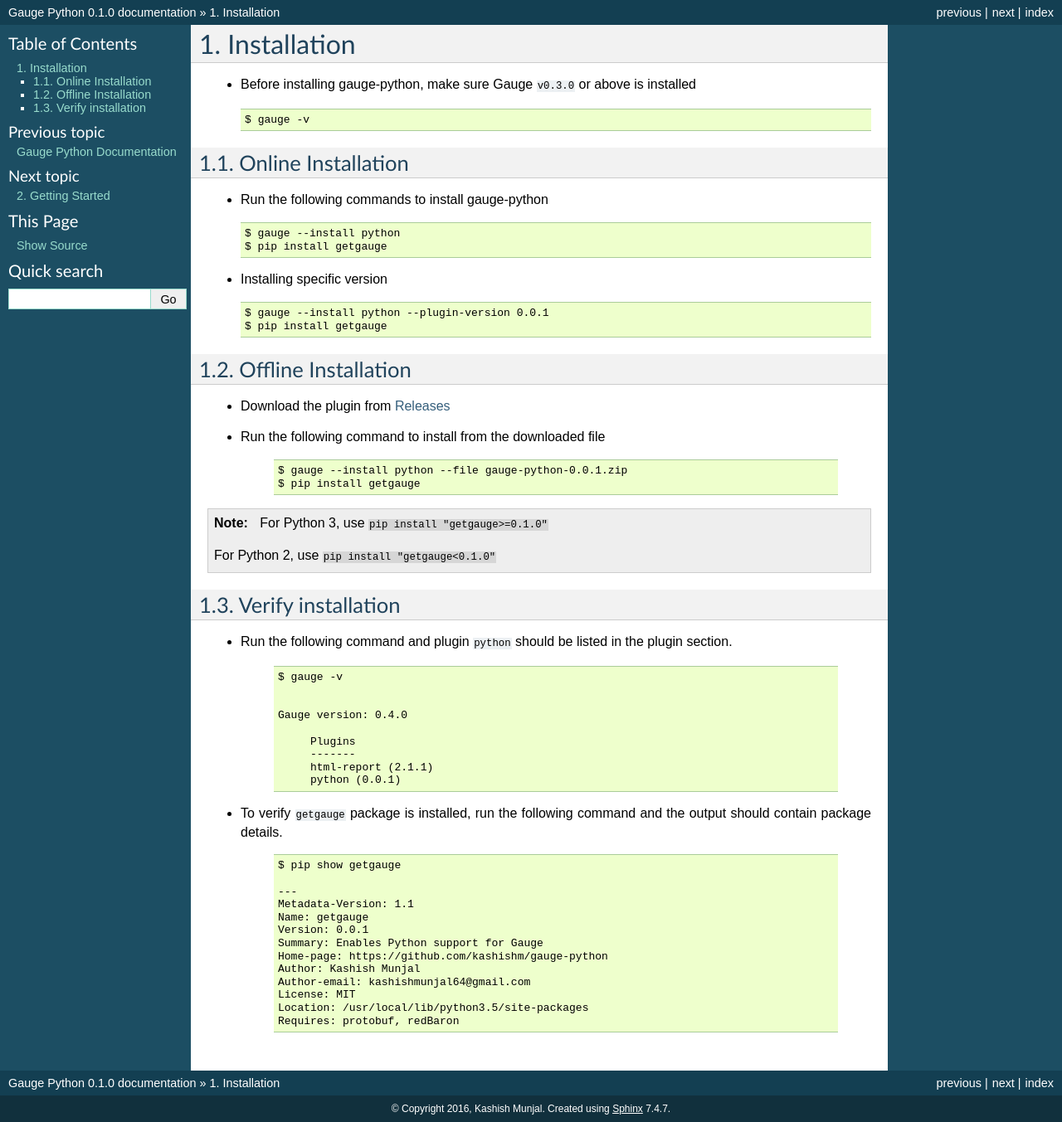
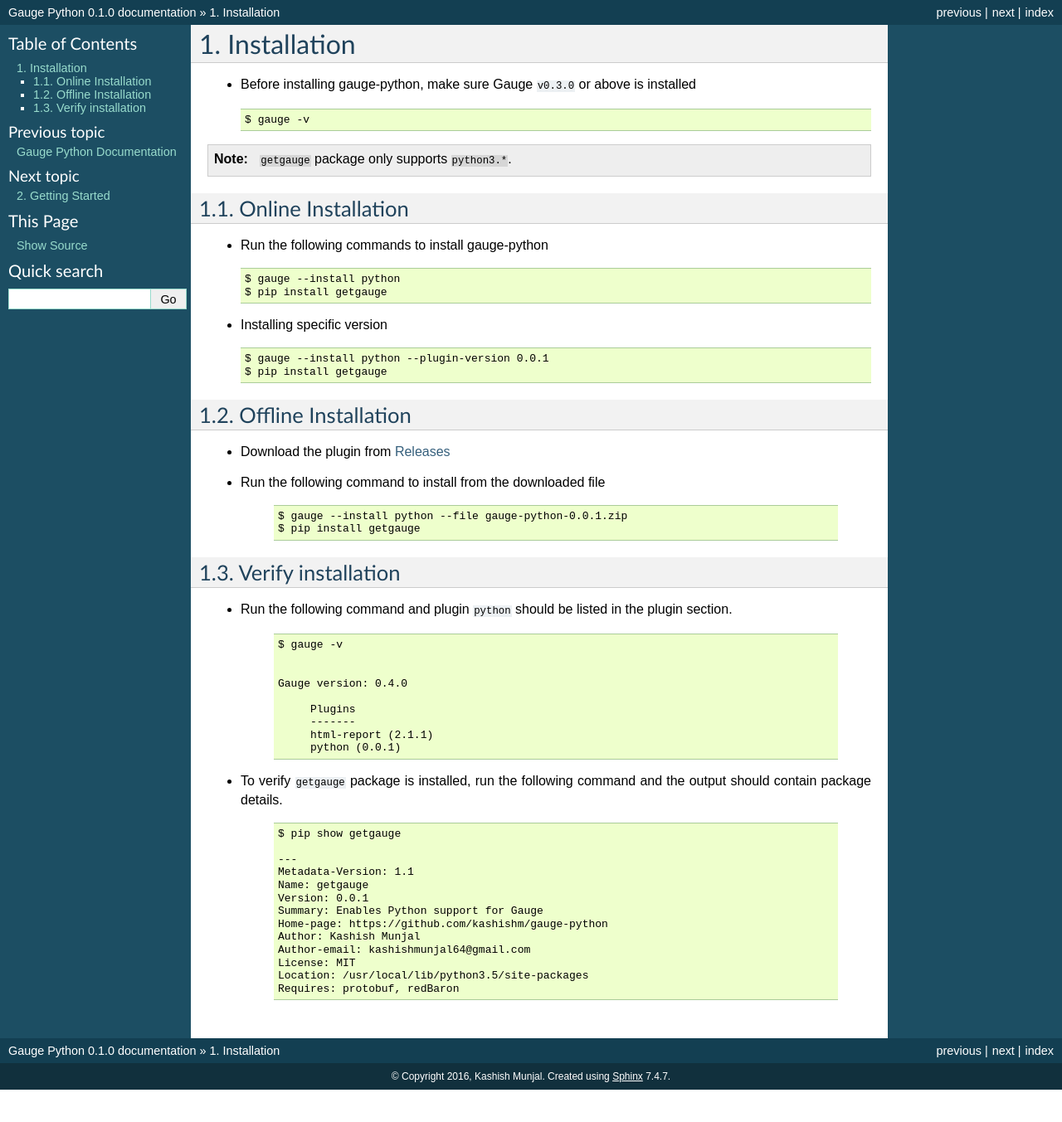
Before and after one commit to getgauge/gauge-python, a Sphinx documentation site: the page built from docs/source/installation.rst, in a window 1280 px wide. Shown: the whole page at 83% size. Built offline with Sphinx 7.4.7, drawn with Linux system fonts in a browser that asks for light colours; after the commit the page ends 1314 px from its top, so only the background shows below that.

Commit message:
Updating docs

```diff
--- a/docs/source/installation.rst
+++ b/docs/source/installation.rst
@@ -9,6 +9,10 @@
    .. code:: sh
 
        $ gauge -v
+
+.. note::
+   ``getgauge`` package only supports ``python3.*``.
+
 
 Online Installation
 ~~~~~~~~~~~~~~~~~~~
@@ -40,12 +44,6 @@
        $ gauge --install python --file gauge-python-0.0.1.zip
        $ pip install getgauge
 
-
-
-.. note::
-   For Python 3, use ``pip install "getgauge>=0.1.0"``
-
-   For Python 2, use ``pip install "getgauge<0.1.0"``
 
 
 Verify installation
```
